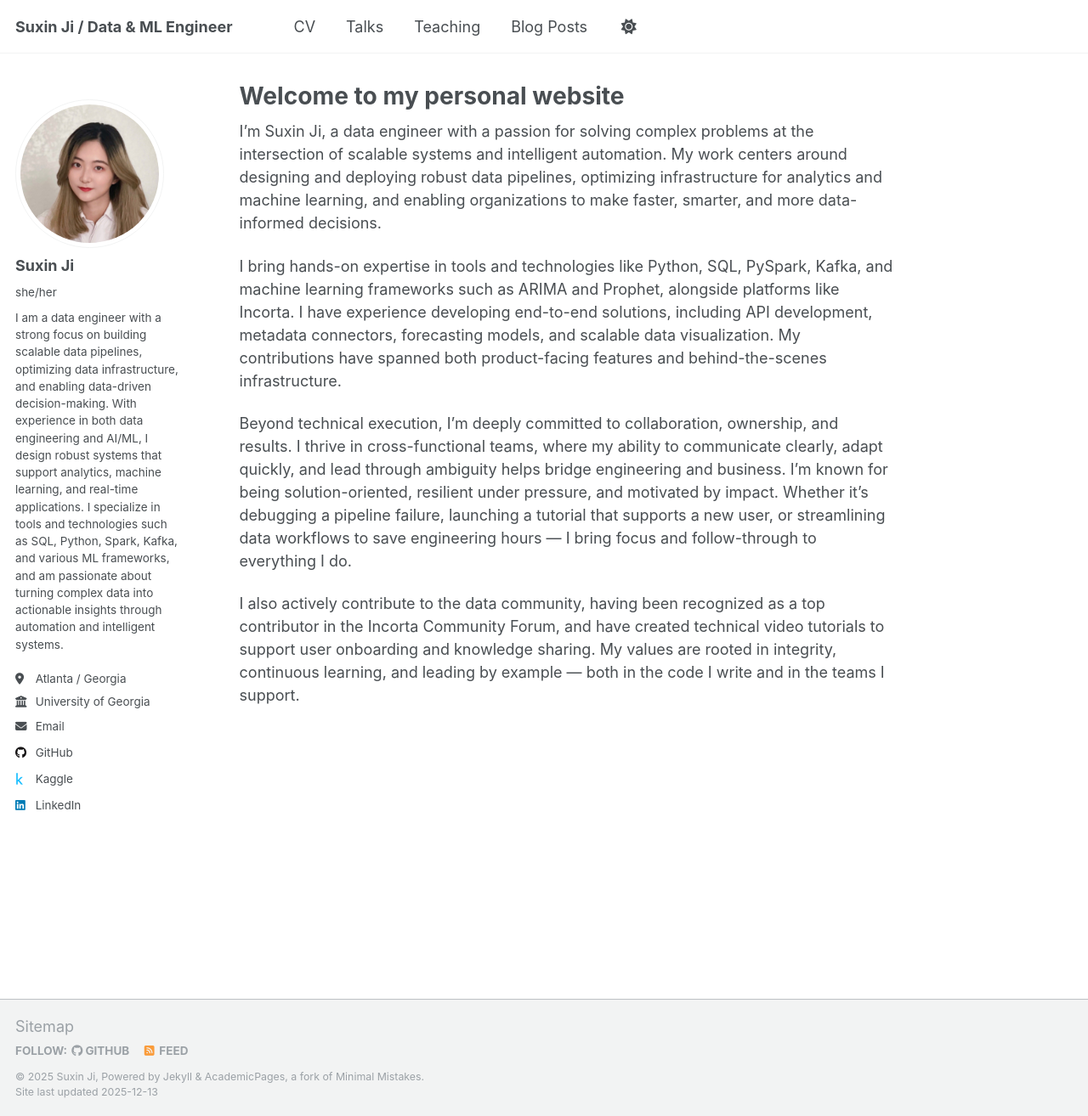
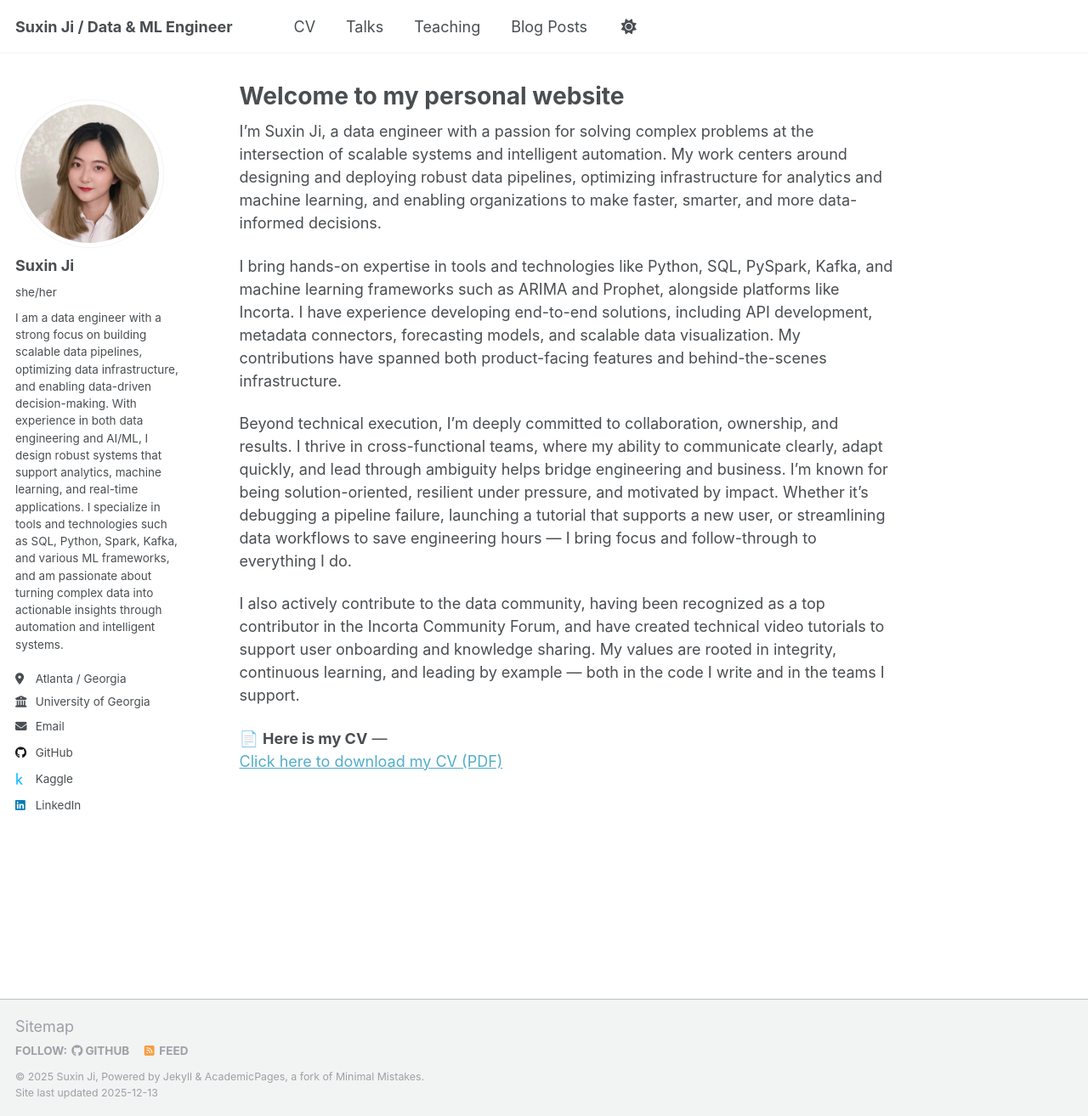
Before and after one commit to SuzieJi/suxinji.github.io, a Jekyll site: the page built from _pages/about.md, in a window 1280 px wide and 1314 px high. Shown: the whole window at 85% size. Built offline with Jekyll 4.4.1, drawn with Linux system fonts in a browser that asks for light colours.

Commit message:
Update about.md
Add clickable CV file

```diff
--- a/_pages/about.md
+++ b/_pages/about.md
@@ -14,3 +14,6 @@ I bring hands-on expertise in tools and technologies like Python, SQL, PySpark,
 Beyond technical execution, I’m deeply committed to collaboration, ownership, and results. I thrive in cross-functional teams, where my ability to communicate clearly, adapt quickly, and lead through ambiguity helps bridge engineering and business. I'm known for being solution-oriented, resilient under pressure, and motivated by impact. Whether it's debugging a pipeline failure, launching a tutorial that supports a new user, or streamlining data workflows to save engineering hours — I bring focus and follow-through to everything I do.
 
 I also actively contribute to the data community, having been recognized as a top contributor in the Incorta Community Forum, and have created technical video tutorials to support user onboarding and knowledge sharing. My values are rooted in integrity, continuous learning, and leading by example — both in the code I write and in the teams I support.
+
+📄 **Here is my CV** —
+[Click here to download my CV (PDF)](/files/CV_JI.pdf)
```
